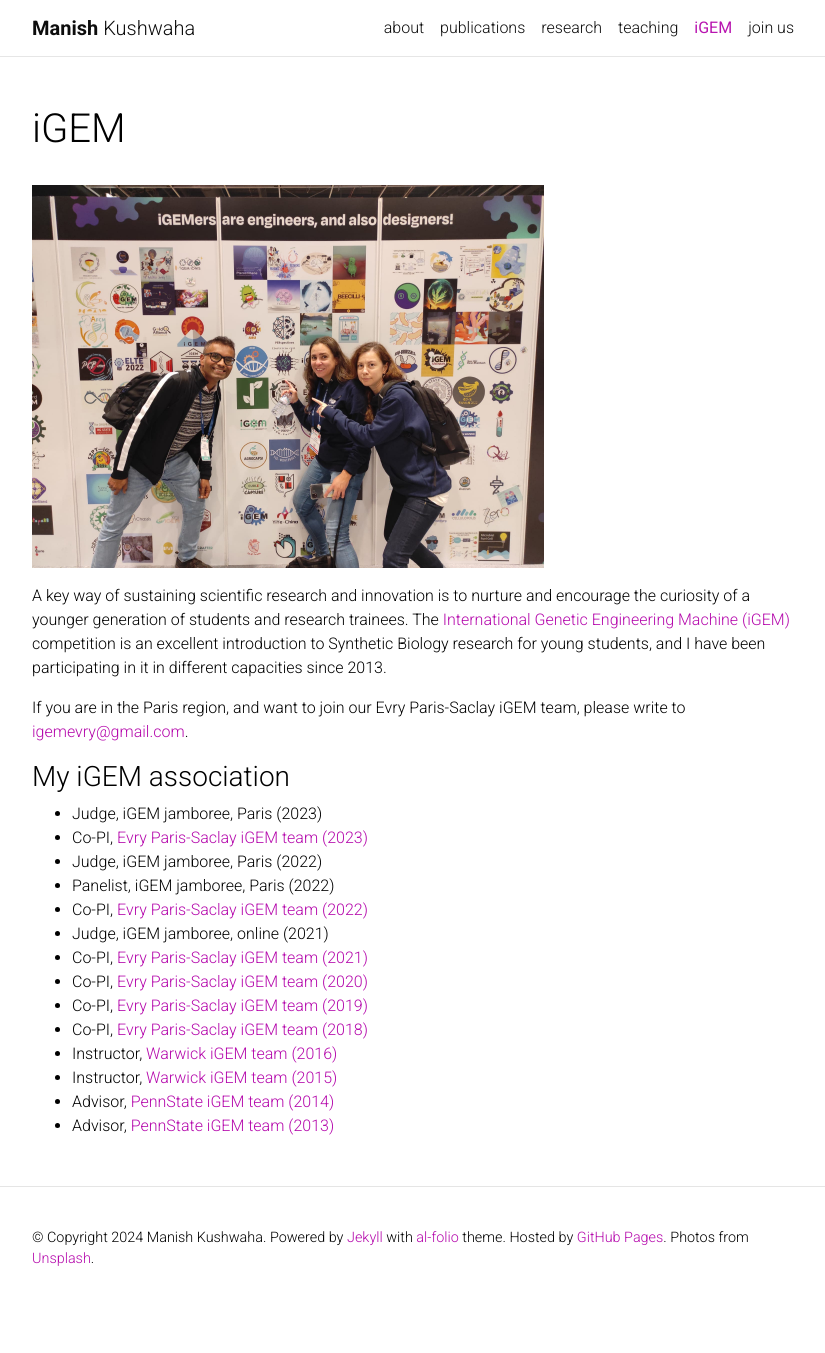
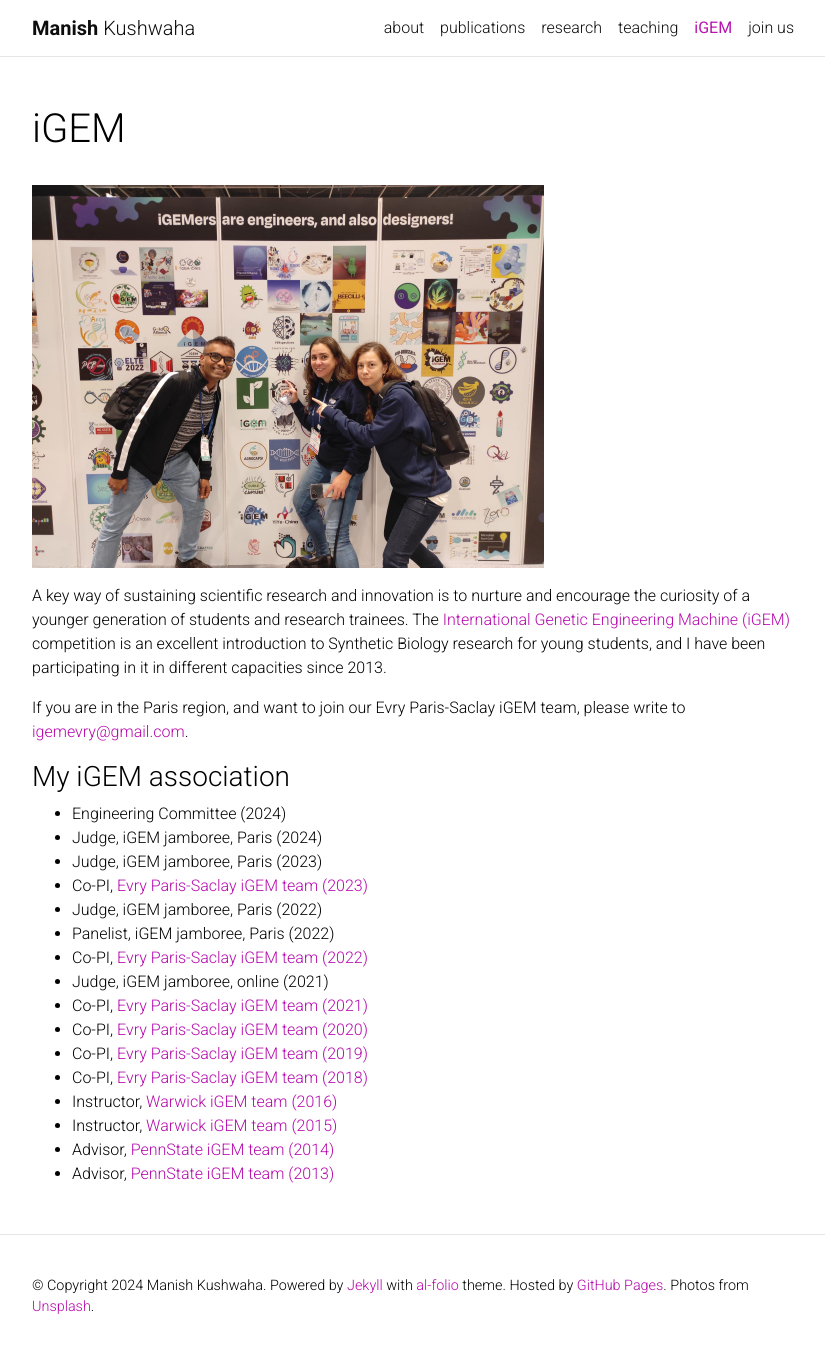
Before and after one commit to manishmicrobe/manishmicrobe.github.io, a Jekyll site: the page built from _pages/igem.md, in a window 1280 px wide and 1358 px high. Shown: the top 1353 px of the window, without its empty margins (223-1048 px from the left). Built offline with Jekyll 4.4.1, drawn with Linux system fonts in a browser that asks for light colours; comment, search, counter and statistics services are not loaded; a style sheet for code colours, icons or effects is not loaded.

Commit message:
Update igem.md
iGEM updates

```diff
--- a/_pages/igem.md
+++ b/_pages/igem.md
@@ -14,6 +14,8 @@ A key way of sustaining scientific research and innovation is to nurture and enc
 If you are in the Paris region, and want to join our Evry Paris-Saclay iGEM team, please write to <igemevry@gmail.com>.
 
 ### My iGEM association
+* Engineering Committee (2024)
+* Judge, iGEM jamboree, Paris (2024)
 * Judge, iGEM jamboree, Paris (2023)
 * Co-PI, [Evry Paris-Saclay iGEM team (2023)](https://2023.igem.wiki/evry-paris-saclay/index.html)
 * Judge, iGEM jamboree, Paris (2022)
```
